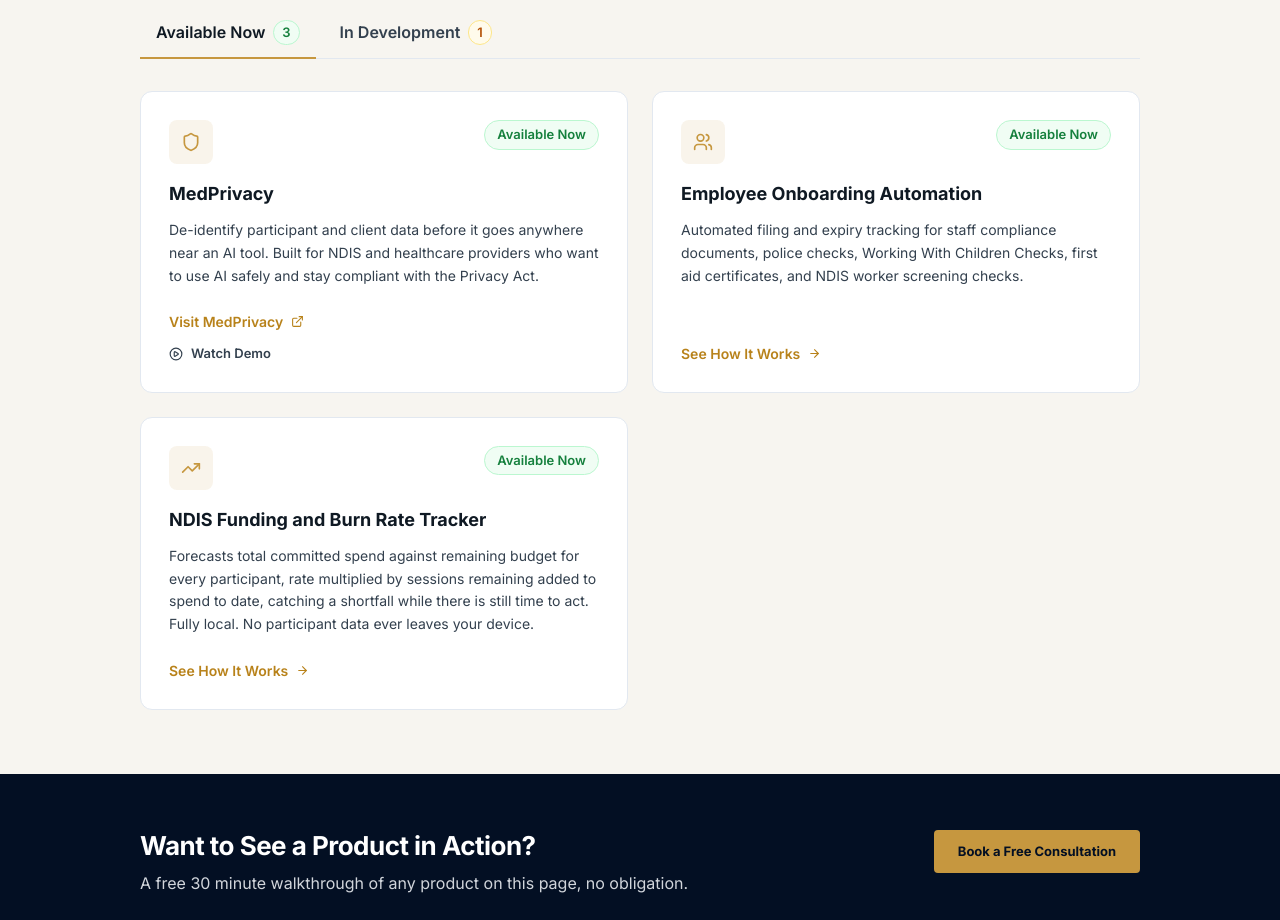
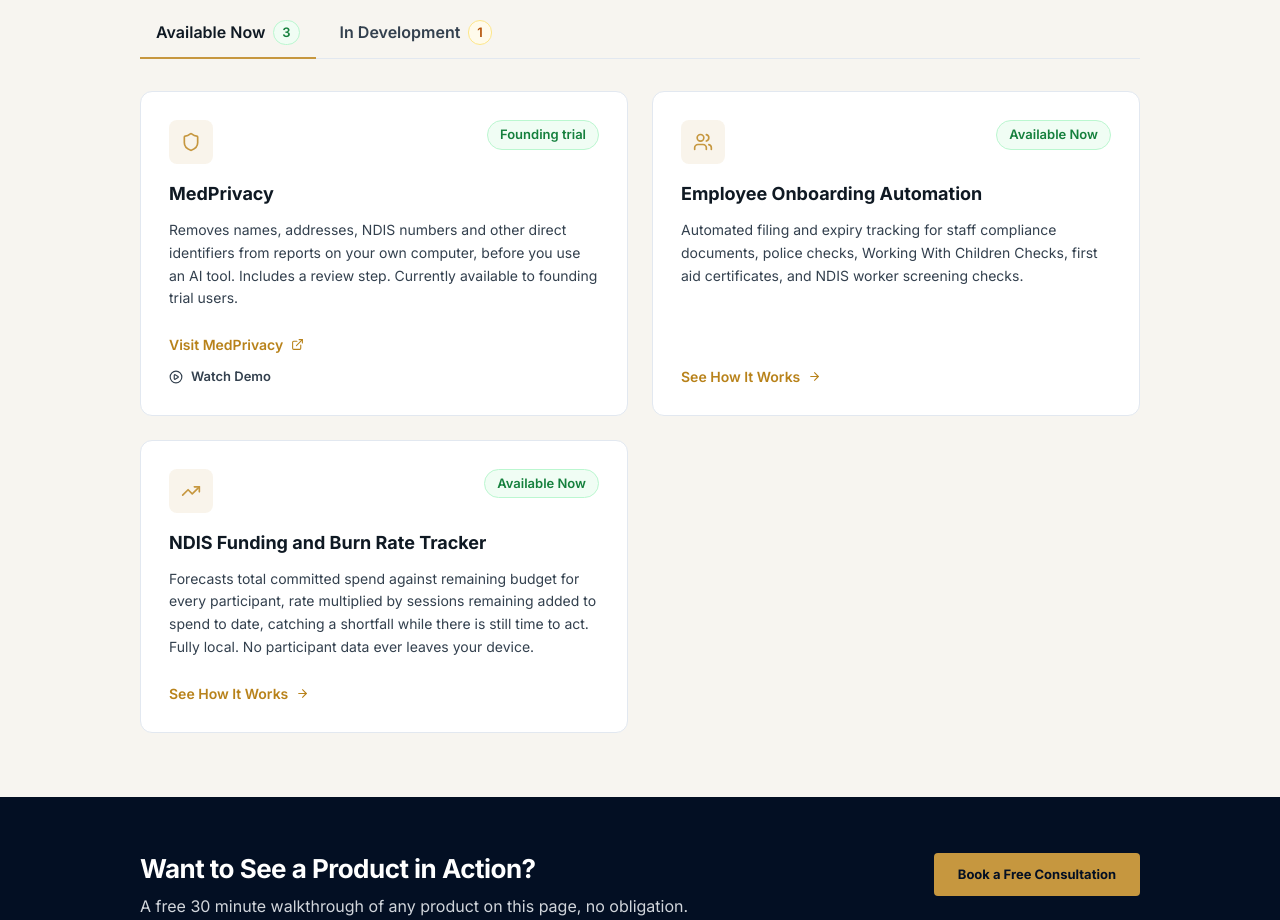
Before and after one commit to shurtis-0601/collabedge, a Next.js app: page /products in a window 1280 px wide. Shown: the part 840-1760 px from the top of the page. Built offline with nearby package versions, Linux system fonts and the light colour scheme.

Commit message:
Products: update MedPrivacy card, badge and practitioner wording
Co-Authored-By: Claude Sonnet 5.5 <noreply@anthropic.com>
Claude-Session: https://claude.ai/code/session_0161UnQTX3vJJgsdDeXmrkWu

```diff
--- a/app/products/page.tsx
+++ b/app/products/page.tsx
@@ -10,7 +10,7 @@ import ProductTabs, { Product } from '@/components/products/ProductTabs'
 export const metadata: Metadata = {
   title: 'Products | CollabEdge Solutions',
   description:
-    'Practical tools built by an active NDIS practitioner. De-identification, staff compliance automation, and funding tracking, built for real caseloads.',
+    'Practical tools built by a practitioner active in NDIS operations and support coordination. De-identification, staff compliance automation, and funding tracking, built for real caseloads.',
   openGraph: {
     title: 'Products | CollabEdge Solutions',
     description:
@@ -27,7 +27,8 @@ const products: Product[] = [
     icon: <Shield size={20} className="text-gold" />,
     title: 'MedPrivacy',
     status: 'Available Now',
-    desc: 'De-identify participant and client data before it goes anywhere near an AI tool. Built for NDIS and healthcare providers who want to use AI safely and stay compliant with the Privacy Act.',
+    badge: 'Founding trial',
+    desc: 'Removes names, addresses, NDIS numbers and other direct identifiers from reports on your own computer, before you use an AI tool. Includes a review step. Currently available to founding trial users.',
     ctaLabel: 'Visit MedPrivacy',
     href: 'https://medprivacy.com.au',
     external: true,
--- a/components/products/ProductTabs.tsx
+++ b/components/products/ProductTabs.tsx
@@ -8,6 +8,7 @@ export type Product = {
   icon: React.ReactNode
   title: string
   status: 'Available Now' | 'In Development'
+  badge?: string
   desc: string
   ctaLabel?: string
   href?: string
@@ -45,7 +46,7 @@ function ProductCard({ product }: { product: Product }) {
         </div>
         {product.status === 'Available Now' ? (
           <span className="text-[13px] font-semibold rounded-full px-3 py-1 whitespace-nowrap border bg-green-50 text-green-700 border-green-200">
-            Available Now
+            {product.badge ?? 'Available Now'}
           </span>
         ) : (
           <span className="text-[13px] font-semibold rounded-full px-3 py-1 whitespace-nowrap border bg-amber-50 text-amber-700 border-amber-200">
```
